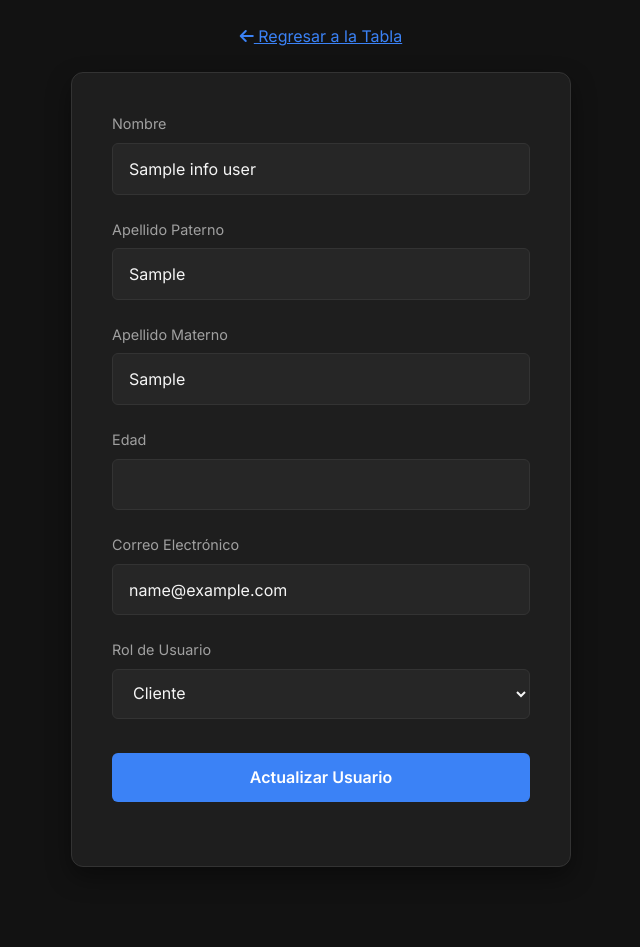
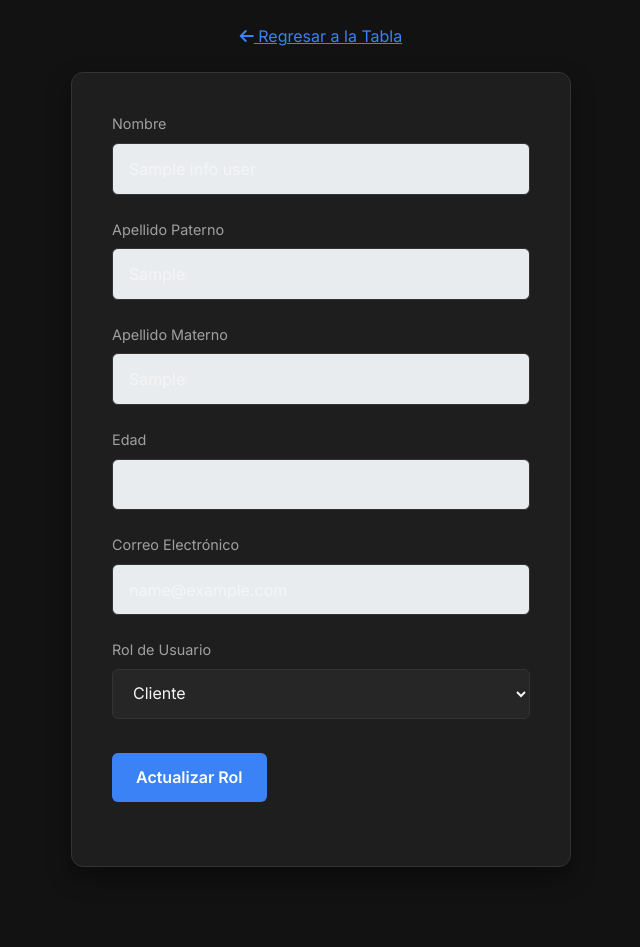
Before and after one commit to Alan-Gio/app-flask, a Flask app: template templates/editar.html in a window 1280 px wide. Shown: the part 182-1129 px from the top of the page, without its empty margins (319-959 px from the left). Run offline with Flask 3, Linux system fonts and the light colour scheme; the template is opened without the code that fills it: most values are stand-ins (such as "Sample title", 1, 10 or a date in 2020); some libraries are stand-ins or nearby versions.

Commit message:
Ajustando detalles

```diff
--- a/server.py
+++ b/server.py
@@ -156,7 +156,7 @@ def tabla():
 @app.route('/editar/<int:id>', methods=['GET', 'POST'])
 @admin_requerido
 def editar(id):
-    id_data = str(id)
+    # 1. PARTE GET: Obtener la info para mostrarla en el HTML (readonly)
     sql_usuarios_editar = "SELECT * FROM usuarios WHERE id_user = %s"
     con_user = mysql.connection.cursor()
     con_user.execute(sql_usuarios_editar, (id,))
@@ -179,40 +179,24 @@ def editar(id):
     else:
         flash("No hay informacion del usuario", "warning")
 
+    # 2. PARTE POST: Procesar la actualización del candado real
     if request.method == 'POST':
-        eNombre = request.form.get('eNombre')
-        eApell = request.form.get('eApell')
-        eApell2 = request.form.get('eApell2')
-        eEdad = request.form.get('eEdad')
-        eUsuario = request.form.get('eUsuario')
+        # SOLO capturamos el rol, ignoramos cualquier otro dato modificado a la fuerza en el HTML
         eRol = request.form.get('eRol')
 
-        campos = [eNombre, eApell, eApell2, eEdad, eUsuario]
-        tipos = ["nombre", "apellidop", "apellidom", "edad", "correo"]
+        # Pequeña validación extra de seguridad por si envían datos basura
+        if eRol in ['admin', 'cliente']:
+            actualizar = mysql.connection.cursor()
+            # La consulta SQL ESTRICTAMENTE solo modifica el 'rol_user'
+            actualizar.execute("UPDATE usuarios SET rol_user = %s WHERE id_user = %s", (eRol, id))
+            mysql.connection.commit()
+            actualizar.close()
+            flash("Rol de usuario actualizado correctamente.", "success")
+        else:
+            flash("El rol seleccionado no es válido.", "danger")
 
-        datos_validos = True
-
-        for valor, tipo in zip(campos, tipos):
-            if not valor:
-                flash(f"El campo {tipo} no puede estar vacío.", "danger")
-                datos_validos = False
-            elif not validarcampos(valor, tipo):
-                flash(f"El formato ingresado en {tipo} no es válido.", "danger")
-                datos_validos = False
-
-        if datos_validos:
-            insertar = mysql.connection.cursor()
-            insertar.execute("SELECT * FROM usuarios WHERE mail_user = %s AND id_user != %s", (eUsuario,id))
-            usuario_existente = insertar.fetchone()
-
-            if usuario_existente:
-                flash("El correo electrónico ya está registrado. Por favor, utiliza otro.", "danger")
-            else:
-                insertar.execute("UPDATE usuarios SET name_user = %s, apellp_user = %s, apellm_user = %s, edad_user = %s, mail_user = %s, rol_user = %s WHERE id_user = %s", (eNombre,eApell,eApell2,eEdad,eUsuario,eRol,id))
-                mysql.connection.commit()
-                flash("Todos los datos se han actualizado correctamente.", "success")
-            insertar.close()
-            return redirect(url_for('tabla'))
+        con_user.close()
+        return redirect(url_for('tabla'))
 
     con_user.close()
     return render_template("editar.html", info_user=info_user)
--- a/templates/editar.html
+++ b/templates/editar.html
@@ -12,24 +12,25 @@
         <form action="{{ url_for('editar', id=info_user.id_user) }}" method="post">
             <div>
                 <label for="eNombre">Nombre</label>
-                <input type="text" name="eNombre" id="eNombre" required value="{{ info_user.name_user }}">
+                <input type="text" name="eNombre" id="eNombre" value="{{ info_user.name_user }}" readonly style="background-color: #e9ecef; outline: none;">
             </div>
             <div>
                 <label for="eApell">Apellido Paterno</label>
-                <input type="text" name="eApell" id="eApell" required value="{{ info_user.apellp_user }}">
+                <input type="text" name="eApell" id="eApell" value="{{ info_user.apellp_user }}" readonly style="background-color: #e9ecef; outline: none;">
             </div>
             <div>
                 <label for="eApell2">Apellido Materno</label>
-                <input type="text" name="eApell2" id="eApell2" required value="{{ info_user.apellm_user }}">
+                <input type="text" name="eApell2" id="eApell2" value="{{ info_user.apellm_user }}" readonly style="background-color: #e9ecef; outline: none;">
             </div>
             <div>
                 <label for="eEdad">Edad</label>
-                <input type="number" name="eEdad" id="eEdad" required value="{{ info_user.edad_user }}">
+                <input type="number" name="eEdad" id="eEdad" value="{{ info_user.edad_user }}" readonly style="background-color: #e9ecef; outline: none;">
             </div>
             <div>
                 <label for="eUsuario">Correo Electrónico</label>
-                <input type="email" name="eUsuario" id="eUsuario" required value="{{ info_user.mail_user }}">
+                <input type="email" name="eUsuario" id="eUsuario" value="{{ info_user.mail_user }}" readonly style="background-color: #e9ecef; outline: none;">
             </div>
+
             <div>
                 <label for="eRol">Rol de Usuario</label>
                 <select name="eRol" id="eRol" required>
@@ -38,7 +39,7 @@
                 </select>
             </div>
             <div class="mt-4">
-                <button type="submit">Actualizar Usuario</button>
+                <button type="submit" class="btn btn-primary">Actualizar Rol</button>
             </div>
         </form>
     {% else %}
```
Also changed, not shown: .proyecto/pyvenv.cfg (deleted), 13 other files.
